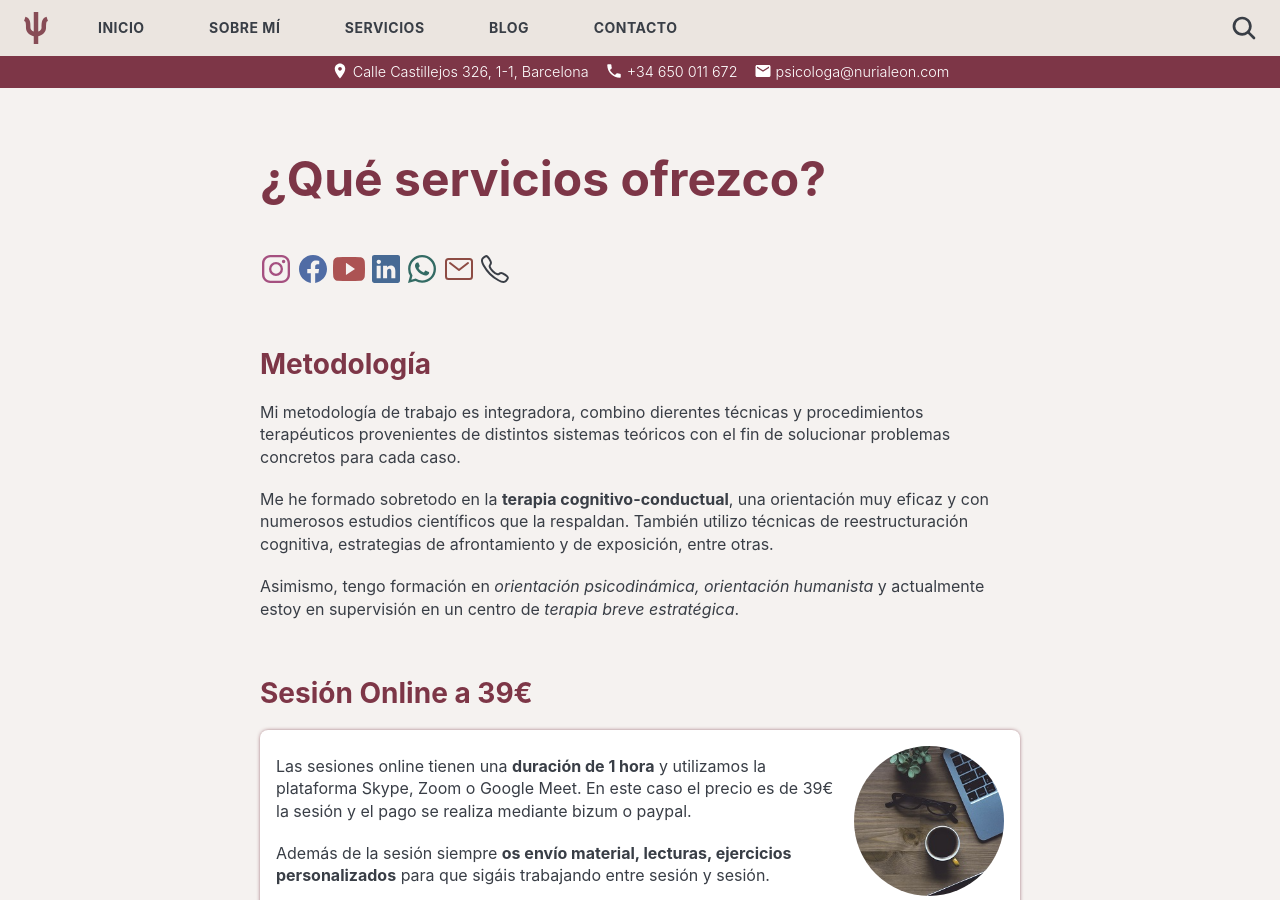
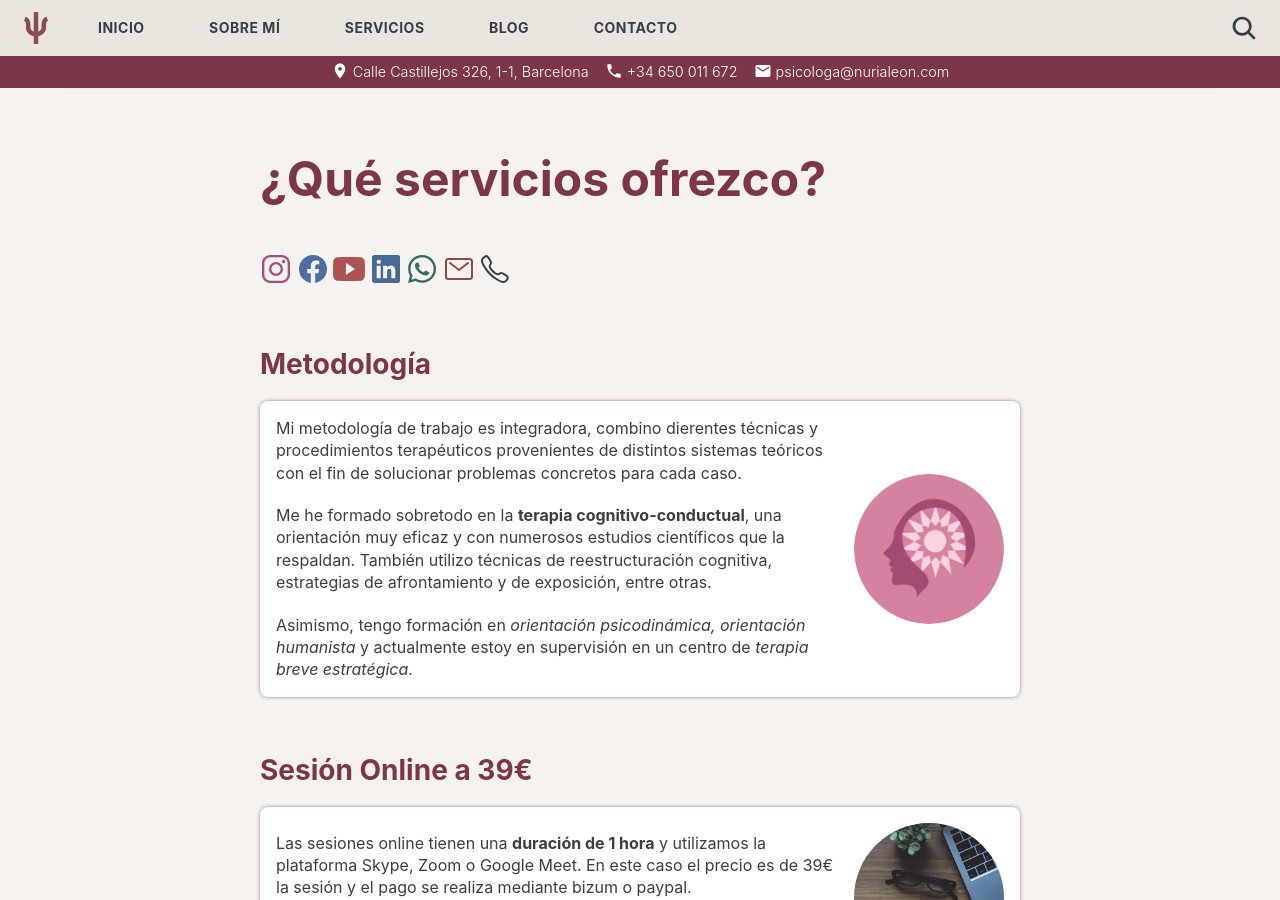
Before and after one commit to nurialeonsallent/nurialeon.com, a Jekyll site: the page built from _pages/servicios.md, in a window 1280 px wide and 900 px high. Built offline with Jekyll 4.4.1, drawn with Linux system fonts in a browser that asks for light colours.

Commit message:
Update servicios.md

```diff
--- a/_pages/servicios.md
+++ b/_pages/servicios.md
@@ -10,12 +10,16 @@ permalink: /servicios/
 
 ## Metodología
 
+<div class="columnas-2 sesion-card card">
+<div class="content" markdown="1">
 Mi metodología de trabajo es integradora, combino dierentes técnicas y procedimientos terapéuticos provenientes de distintos sistemas teóricos con el fin de solucionar problemas concretos para cada caso.
 
 Me he formado sobretodo en la **terapia cognitivo-conductual**, una orientación muy eficaz y con numerosos estudios científicos que la respaldan. También utilizo técnicas de reestructuración cognitiva, estrategias de afrontamiento y de exposición, entre otras.
 
 Asimismo, tengo formación en *orientación psicodinámica, orientación humanista* y actualmente estoy en supervisión en un centro de *terapia breve estratégica*.
-
+</div>
+<img src="{{site.baseurl}}/images/metodologia.png" width="150" height="150" class="circle" />
+</div>
 
 ## Sesión Online a 39€
 
```
